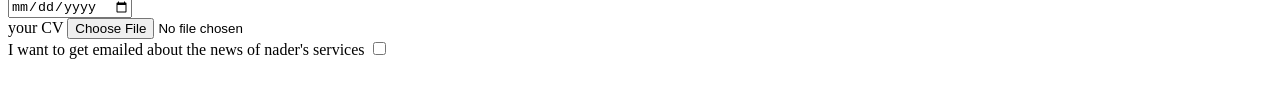
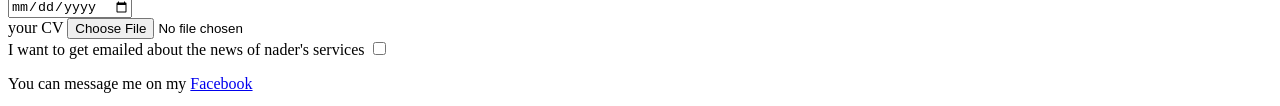
Before and after one commit to ER9I9/PureHtmlPortfolio, a plain HTML site: page index.html in a window 1280 px wide. Shown: the part 1784-1890 px from the top of the page. Before the commit the page ends 1851 px from the top, so only its background shows below. Drawn offline with Linux system fonts and the light colour scheme.

Commit message:
updating

```diff
--- a/index.html
+++ b/index.html
@@ -256,6 +256,7 @@ Your browser does not support the video tag.
 
   </form>
 
+<p>You can message me on my <a href="https://www.facebook.com/neder.rekik">Facebook</a></p>
 
 
 </div>
```
